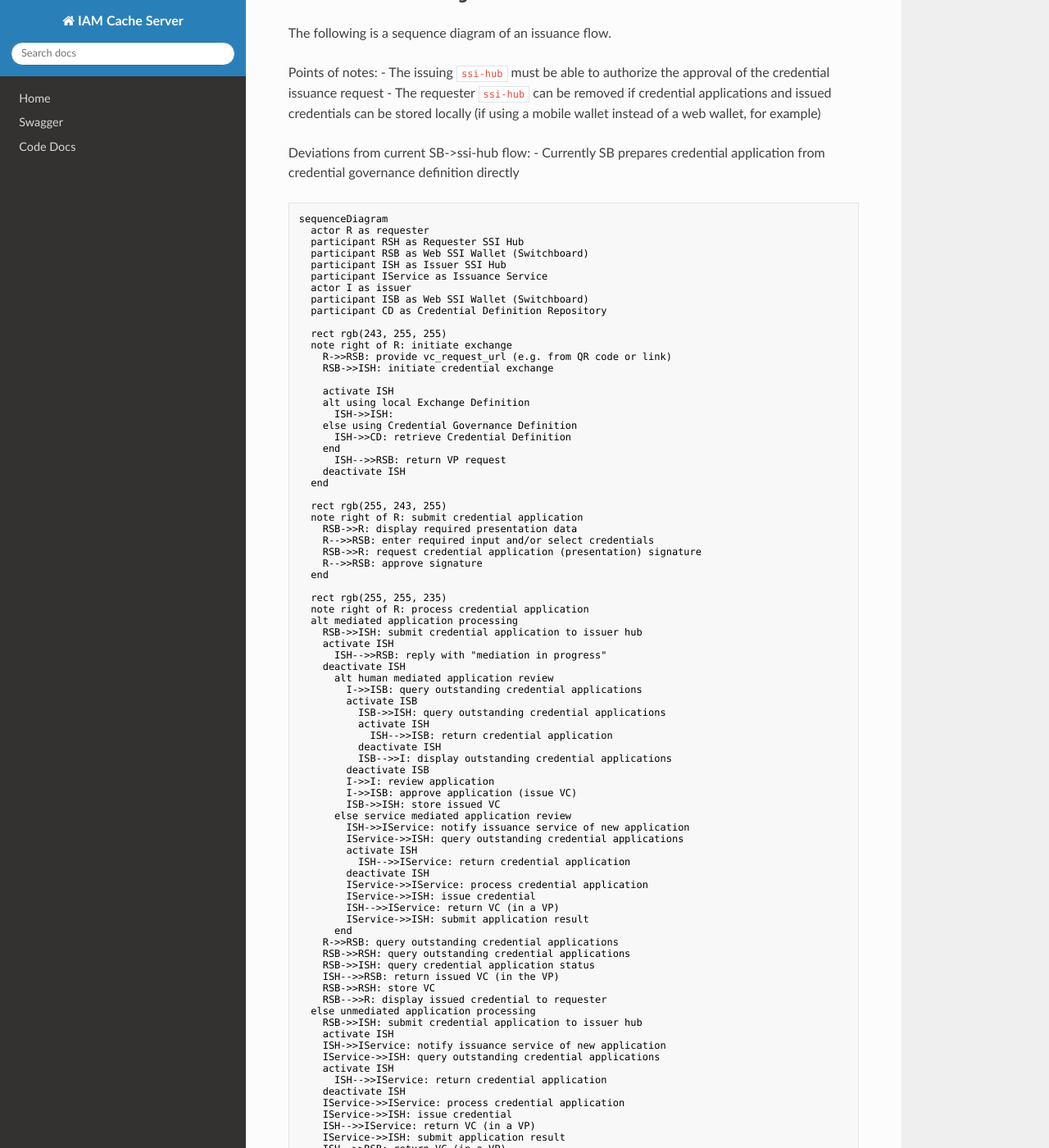
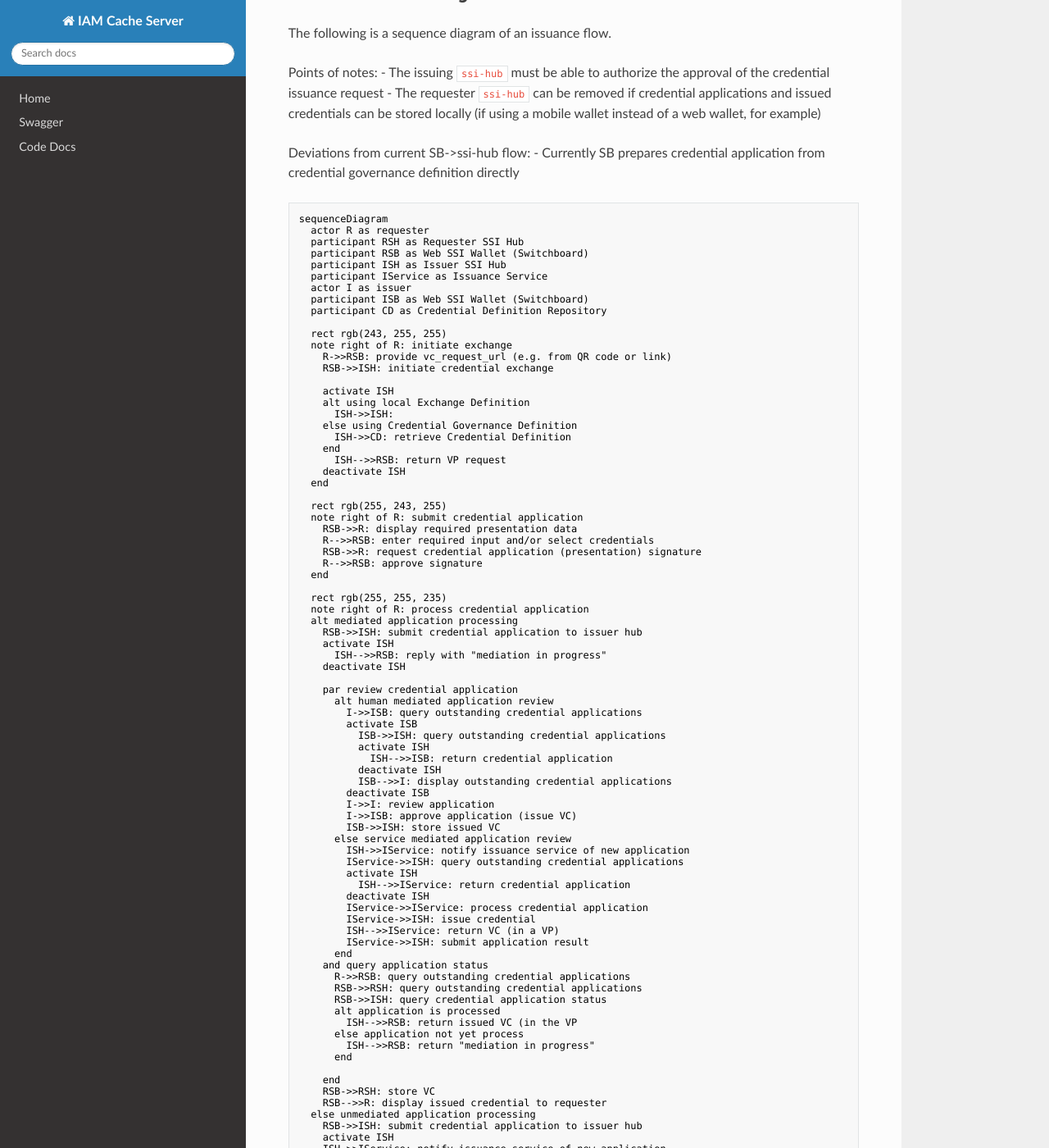
Before and after one commit to energywebfoundation/ssi-hub, an MkDocs documentation site: the page built from docs/issuance-flow.md, in a window 1280 px wide and 1400 px high, scrolled down 235 px. Shown: the whole window at 82% size. Built offline with MkDocs 1.6.1, drawn with Linux system fonts in a browser that asks for light colours; nearby versions of some CDN libraries; some of the changed text lies outside the part shown.

Commit message:
docs(issuance-flow): add par query by user

```diff
--- a/docs/issuance-flow.md
+++ b/docs/issuance-flow.md
@@ -55,6 +55,8 @@ sequenceDiagram
     activate ISH
       ISH-->>RSB: reply with "mediation in progress"
     deactivate ISH
+
+    par review credential application
       alt human mediated application review
         I->>ISB: query outstanding credential applications
         activate ISB
@@ -78,10 +80,17 @@ sequenceDiagram
         ISH-->>IService: return VC (in a VP)
         IService->>ISH: submit application result
       end
-    R->>RSB: query outstanding credential applications
-    RSB->>RSH: query outstanding credential applications
-    RSB->>ISH: query credential application status
-    ISH-->>RSB: return issued VC (in the VP)
+    and query application status
+      R->>RSB: query outstanding credential applications
+      RSB->>RSH: query outstanding credential applications
+      RSB->>ISH: query credential application status
+      alt application is processed
+        ISH-->>RSB: return issued VC (in the VP
+      else application not yet process
+        ISH-->>RSB: return "mediation in progress"
+      end
+
+    end
     RSB->>RSH: store VC
     RSB-->>R: display issued credential to requester
   else unmediated application processing
```
